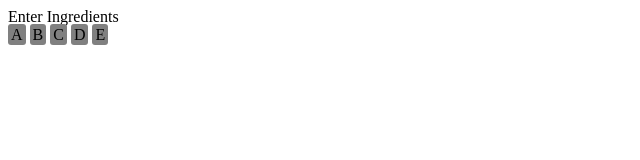
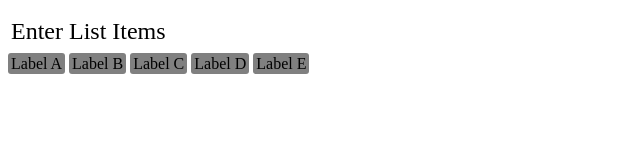
Before and after one commit to kblanks/list-builder, a plain HTML site: page index.html in a window 1280 px wide. Shown: the whole page, without its empty margins (0-640 px from the left). Drawn offline with nearby package versions, Linux system fonts and the light colour scheme.

Commit message:
modularize

```diff
--- a/index.html
+++ b/index.html
@@ -12,14 +12,16 @@
 
 <body>
 
-<h>Enter Ingredients</h>
+<div class="header">
+    Enter List Items
+</div>
 
 <div class="ingredient-list">
-    <span class="ingredient">A</span>
-    <span class="ingredient">B</span>
-    <span class="ingredient">C</span>
-    <span class="ingredient">D</span>
-    <span class="ingredient">E</span>
+    <span class="ingredient">Label A</span>
+    <span class="ingredient">Label B</span>
+    <span class="ingredient">Label C</span>
+    <span class="ingredient">Label D</span>
+    <span class="ingredient">Label E</span>
 </div>
 
 
--- a/script.js
+++ b/script.js
@@ -1,24 +1,42 @@
 var arr=[];
+
 $(document).ready(function(){
     $('.ingredient').click(function(){
         var val = $(this).text();
+
         $(this).toggleClass('selected');
+
         if($(this).hasClass('selected')){
-            arr.push(val);
-            console.log(arr);
+            AddListItem(val);
         }
         else{
-            arr.splice($.inArray(val, arr),1);
-            console.log(arr);
+            RemoveListItem(val);
         }
-        $('#output-list').empty();
-        $.each(arr,function(i){
-            var li = $('<li/>')
-                .appendTo($('#output-list'));
-            var a = $('<a/>')
-                .text(arr[i])
-                .appendTo(li);
-        });
+
+        RefreshOutput();
+
+        FindCombos();
     });
 
 });
+
+function AddListItem(val){
+    arr.push(val);
+    //console.log(arr);
+}
+
+function RemoveListItem(val){
+    arr.splice($.inArray(val, arr),1);
+    //console.log(arr);
+}
+
+function RefreshOutput(){
+    $('#output-list').empty();
+    $.each(arr.sort(),function(i){
+        var li = $('<li/>')
+            .appendTo($('#output-list'));
+        var a = $('<a/>')
+            .text(arr[i])
+            .appendTo(li);
+    });
+}
--- a/style.css
+++ b/style.css
@@ -1,5 +1,6 @@
-.ingredient-list{
-
+.header{
+    font-size: 24px;
+    padding: 10px 3px;
 }
 
 .ingredient{
```
